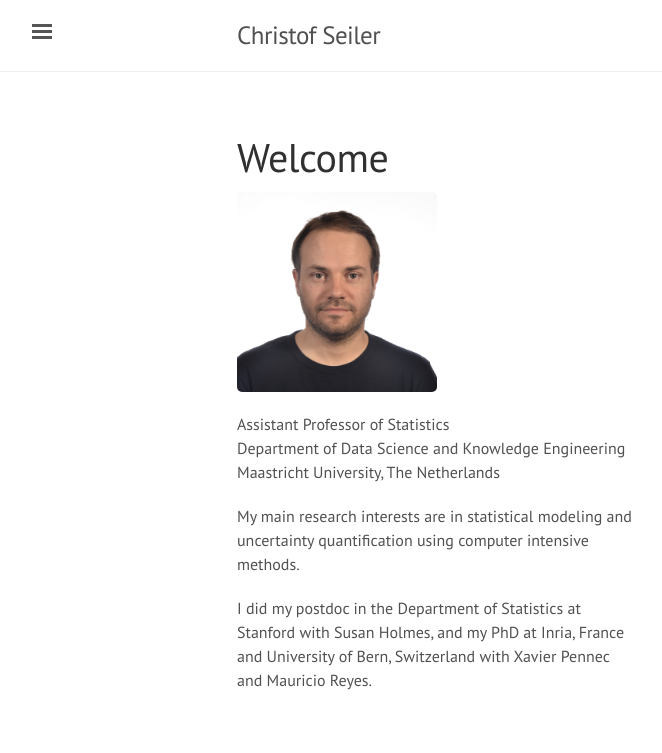
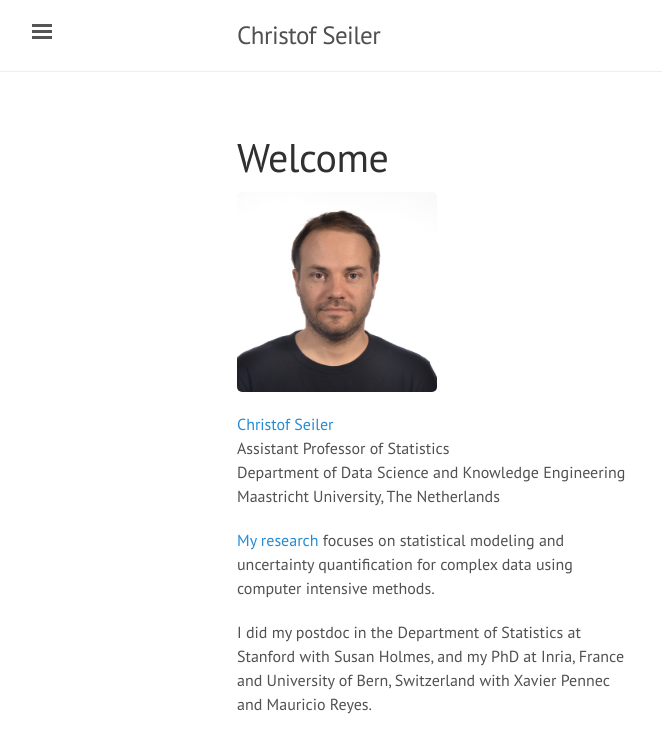
Before and after one commit to ChristofSeiler/ChristofSeiler.github.io, a Jekyll site: the page built from index.html, in a window 1280 px wide. Shown: the top 753 px of the page, without its empty margins (3-665 px from the left). Built offline with Jekyll 4.4.1, drawn with Linux system fonts in a browser that asks for light colours; the list of posts is cut into pages by our own code.

Commit message:
imnproved front page

```diff
--- a/index.html
+++ b/index.html
@@ -14,13 +14,14 @@ p.narrow {
 <img src="public/portrait.jpg" alt="" border="0" width="200px"/>
 
 <p class="narrow">
+<a href="about/">Christof Seiler</a> <br>
 Assistant Professor of Statistics<br>
 Department of Data Science and Knowledge Engineering <br>
 Maastricht University, The Netherlands
 </p>
 
 <p class="narrow">
-My main research interests are in statistical modeling and uncertainty quantification using computer intensive methods.
+<a href="projects/">My research</a> focuses on statistical modeling and uncertainty quantification for complex data using computer intensive methods.
 </p>
 
 <p class="narrow">
```
